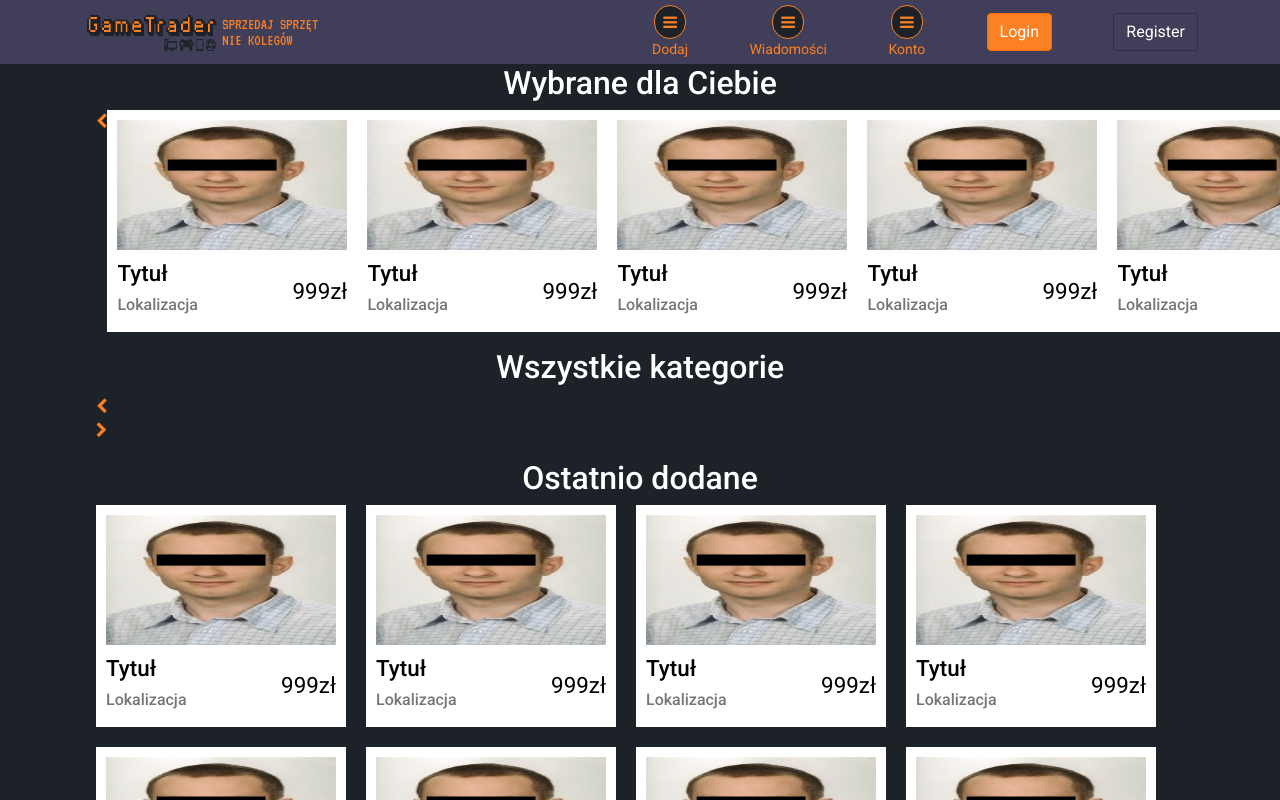
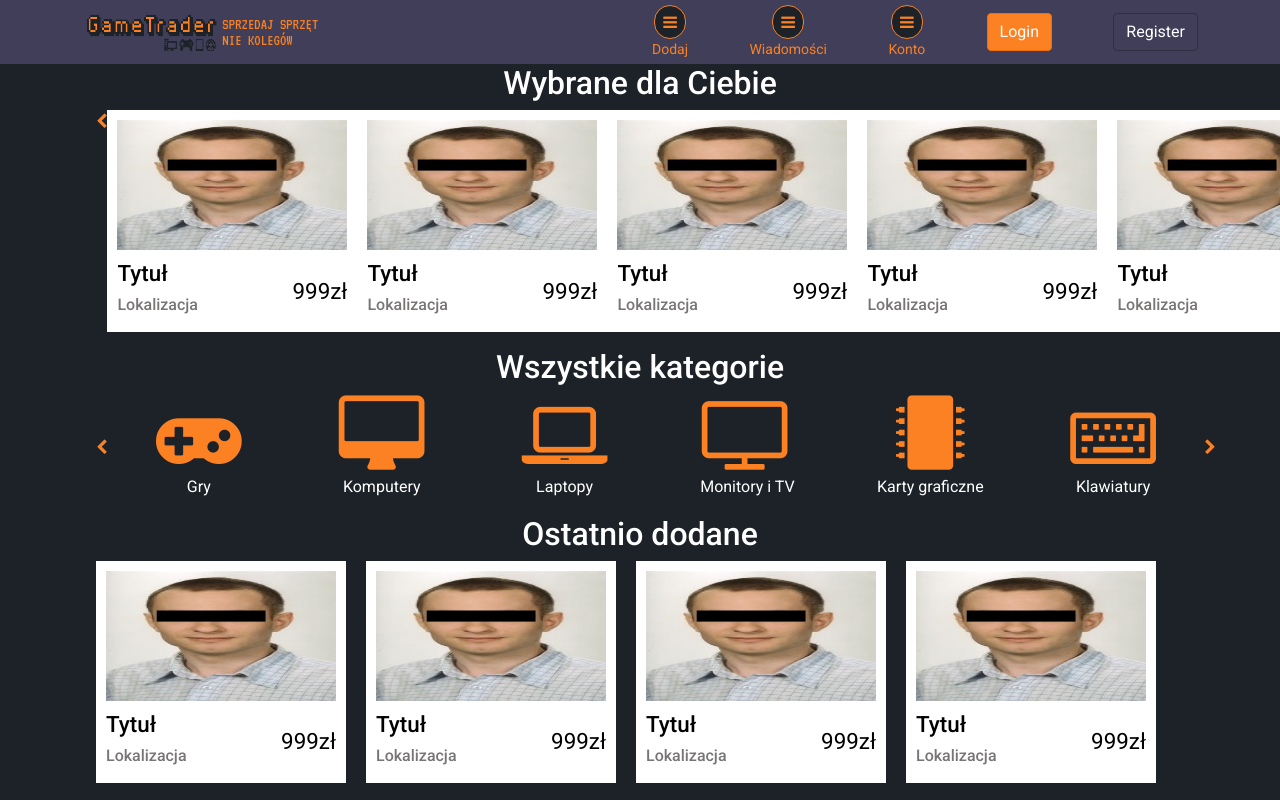
Before and after one commit to gametrader/gametrader-frontend, a React (Create React App) app: page / in a window 1280 px wide. Shown: the top 800 px of the page. Built offline with nearby package versions, Linux system fonts and the light colour scheme.

Commit message:
GAMETRADER-44 Added categories slider

```diff
--- /dev/null
+++ b/src/components/category/Category.module.scss
@@ -0,0 +1,6 @@
+.category {
+    display: flex;
+    flex-direction: column;
+    align-items: center;
+    width: 100%;
+}
--- /dev/null
+++ b/src/components/category/Category.tsx
@@ -0,0 +1,14 @@
+import React, { FunctionComponent } from 'react';
+import styles from './Category.module.scss';
+import { CategoryModel } from '../../models/CategoryModel';
+
+const Category: FunctionComponent<CategoryModel> = (category) => {
+	return (
+		<div className={styles.category}>
+			<i className={category.iconName} style={{fontSize: '5em'}}/>
+			<div>{category.name}</div>
+		</div>
+	);
+};
+
+export default Category;
--- a/src/components/home-page/HomePage.module.scss
+++ b/src/components/home-page/HomePage.module.scss
@@ -34,3 +34,21 @@ ul {
         }
     }
 }
+
+
+i{
+    color:var(--gt-primary);
+}
+
+.allCategoriesContainer {
+    display: flex;
+}
+
+.chevron {
+    display: flex;
+    align-items: center;
+
+    &:hover {
+        cursor: pointer;
+    }
+}
--- a/src/components/home-page/HomePage.tsx
+++ b/src/components/home-page/HomePage.tsx
@@ -1,10 +1,59 @@
-import React from 'react';
+import React, { useEffect, useState } from 'react';
 import styles from './HomePage.module.scss';
 import { useNavigate } from 'react-router-dom';
 import Advertisement from './../advertisement/Advertisement';
+import { CategoryModel } from '../../models/CategoryModel';
+import Category from '../category/Category';
 
 const HomePage = () => {
 	const navigate = useNavigate();
+
+	// TODO - download this list from backend, add redirects to pages
+	const allCategories: CategoryModel[] = [
+		{name: 'Gry', iconName: 'fa fa-gamepad'},
+		{name: 'Komputery', iconName: 'fa fa-desktop'},
+		{name: 'Laptopy', iconName: 'fa fa-laptop'},
+		{name: 'Monitory i TV', iconName: 'fa fa-television'},
+		{name: 'Karty graficzne', iconName: 'fa fa-microchip'},
+		{name: 'Klawiatury', iconName: 'fa fa-keyboard-o'},
+		{name: 'Myszki', iconName: 'fa fa-mouse-pointer'},
+		{name: 'Kontrolery', iconName: 'fa fa-gamepad'},
+		{name: 'Podzespoły do PC', iconName: 'fa fa-cogs'},
+		{name: 'Słuchawki', iconName: 'fa fa-headphones'},
+		{name: 'Fotele', iconName: 'fa fa-bolt'},
+		{name: 'Akcesoria', iconName: 'fa fa-barcode'},
+	];
+
+	const [categories, setCategories] = useState<CategoryModel[]>([]);
+	const [categoriesStartIndex, setCategoriesStartIndex] = useState<number>(0);
+	const [categoriesEndIndex, setCategoriesEndIndex] = useState<number>(6);
+
+	const setCategoriesSlider = () => {
+		setCategories(allCategories.slice(categoriesStartIndex, categoriesEndIndex));
+	};
+
+	const moveCategoriesSlider = (direction: 'left' | 'right') => {
+		switch (direction) {
+		case 'left':
+			if (categoriesStartIndex !== 0) {
+				setCategoriesStartIndex(categoriesStartIndex - 1);
+				setCategoriesEndIndex(categoriesEndIndex - 1);
+			}
+			break;
+		case 'right':
+			if (categoriesEndIndex !== allCategories.length) {
+				setCategoriesStartIndex(categoriesStartIndex + 1);
+				setCategoriesEndIndex(categoriesEndIndex + 1);
+			}
+			break;
+		}
+		setCategoriesSlider();
+	};
+
+	useEffect(() => {
+		// Add initializing logic here
+		setCategoriesSlider();
+	}, []);
 
 	return (
 		<div className={'gt-container '}>
@@ -37,11 +86,16 @@ const HomePage = () => {
 
 			<div className={styles.allCategories}>
 				<h2>Wszystkie kategorie</h2>
-				<ul className={' ' + styles.allCategoriesContainer}>
-					<li onClick={ () => navigate('/')}>
+				<ul className={styles.allCategoriesContainer}>
+					<li onClick={ () => moveCategoriesSlider('left')} className={styles.chevron}>
 						<i className={'fa fa-chevron-left'}/>
 					</li>
-					<li>
+					{ categories.map((category, index) => (
+						<li key={index} style={{width: '100%'}}>
+							<Category name={category.name} iconName={category.iconName} />
+						</li>
+					))}
+					<li onClick={ () => moveCategoriesSlider('right')} className={styles.chevron}>
 						<i className={'fa fa-chevron-right'}/>
 					</li>
 				</ul>
--- /dev/null
+++ b/src/models/CategoryModel.ts
@@ -0,0 +1,4 @@
+export class CategoryModel {
+	name: string;
+	iconName: string;
+}
```
